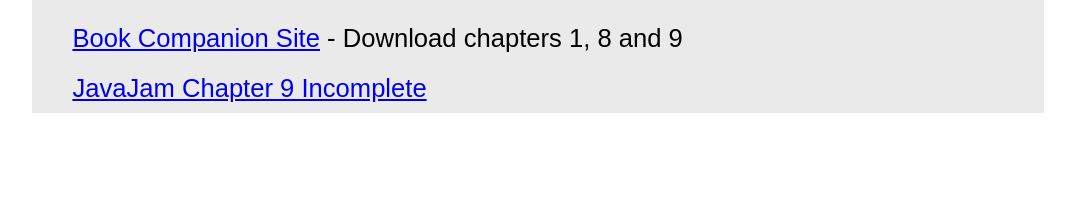
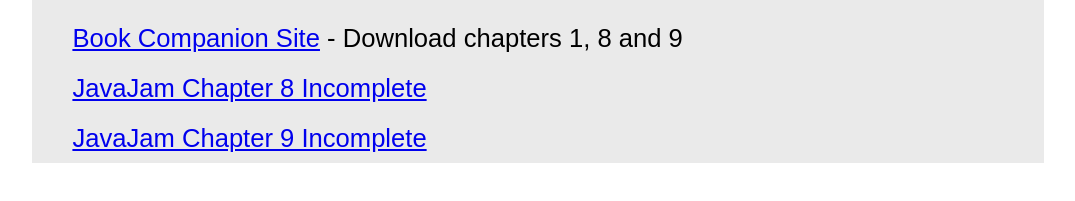
Before and after one commit to FoamyGuy/teachlinks, a plain HTML site: page index.html in a window 1280 px wide. Shown: the part 111-312 px from the top of the page, without its empty margins (102-1177 px from the left). Drawn offline with Linux system fonts and the light colour scheme.

Commit message:
adding ch 8 jj

```diff
--- a/index.html
+++ b/index.html
@@ -33,6 +33,7 @@
   <main>
     <ul>
         <li><a href="http://wps.pearsoned.com/ecs_felke_bwdHTML5_CSS3_3/">Book Companion Site</a> - Download chapters 1, 8 and 9</li>
+        <li><a href="https://dl.dropboxusercontent.com/u/5724095/ch8javajam_incomplete.zip/">JavaJam Chapter 8 Incomplete</a></li>
         <li><a href="https://dl.dropboxusercontent.com/u/5724095/ch9javajam_incomplete.zip/">JavaJam Chapter 9 Incomplete</a></li>
     </ul>
   </main>
```
